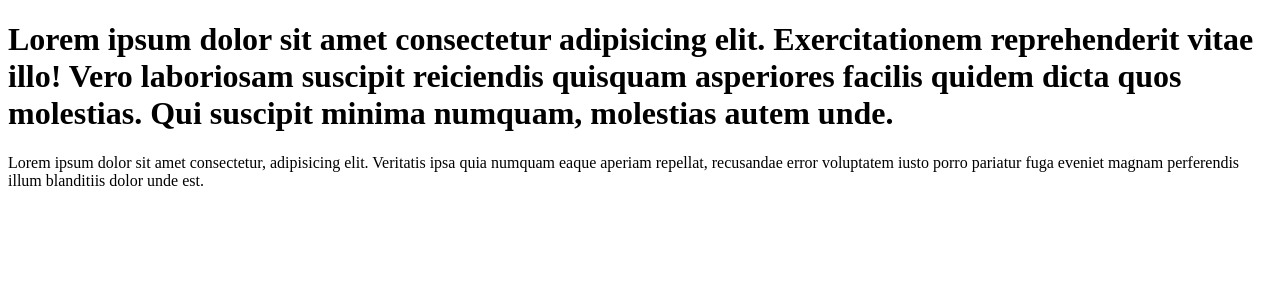
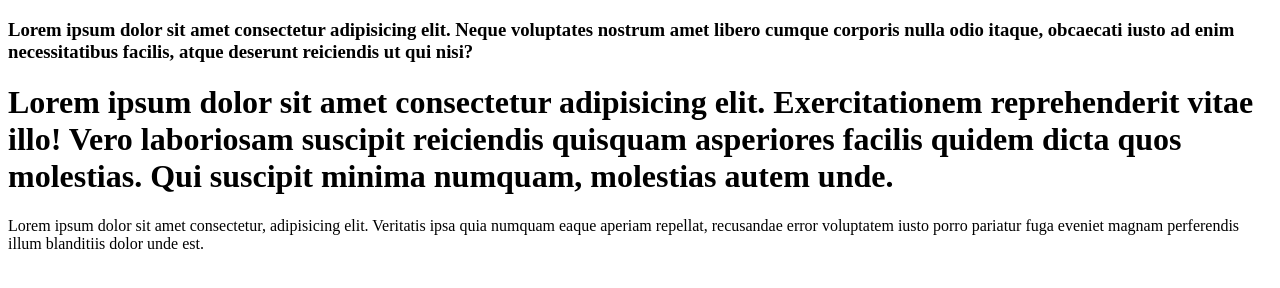
Before and after one commit to Bhavani558/NewProject, a plain HTML site: page index.html in a window 1280 px wide. Drawn offline with Linux system fonts and the light colour scheme.

Commit message:
Reapply "Hello
This reverts commit 26b3c4ff5706b1268a450222b206a2acdce2f798.

```diff
--- a/index.html
+++ b/index.html
@@ -6,7 +6,7 @@
     <title>Document</title>
 </head>
 <body>
-
+ <h3>Lorem ipsum dolor sit amet consectetur adipisicing elit. Neque voluptates nostrum amet libero cumque corporis nulla odio itaque, obcaecati iusto ad enim necessitatibus facilis, atque deserunt reiciendis ut qui nisi?</h3>
  <h1>Lorem ipsum dolor sit amet consectetur adipisicing elit. Exercitationem reprehenderit vitae illo! Vero laboriosam suscipit reiciendis quisquam asperiores facilis quidem dicta quos molestias. Qui suscipit minima numquam, molestias autem unde.</h1>
     <p>Lorem ipsum dolor sit amet consectetur, adipisicing elit. Veritatis ipsa quia numquam eaque aperiam repellat, recusandae error voluptatem iusto porro pariatur fuga eveniet magnam perferendis illum blanditiis dolor unde est.</p>
 </body>
```
